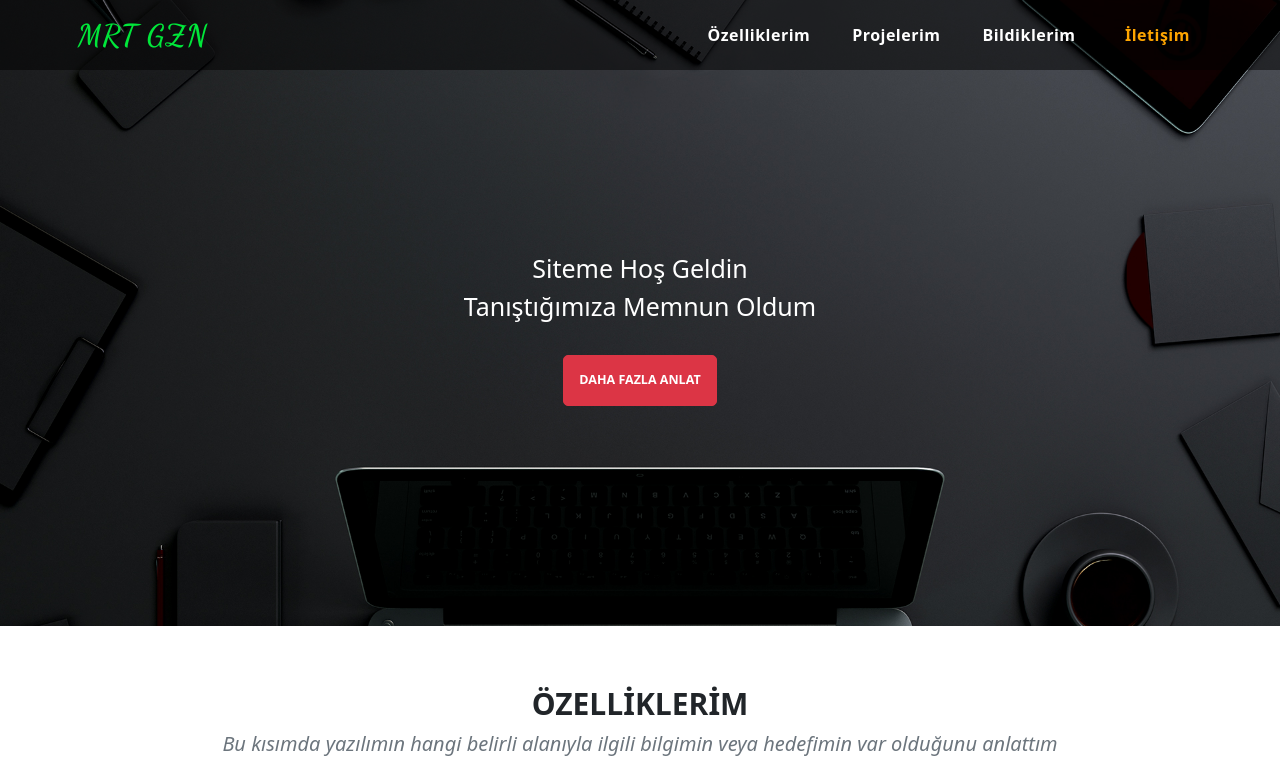
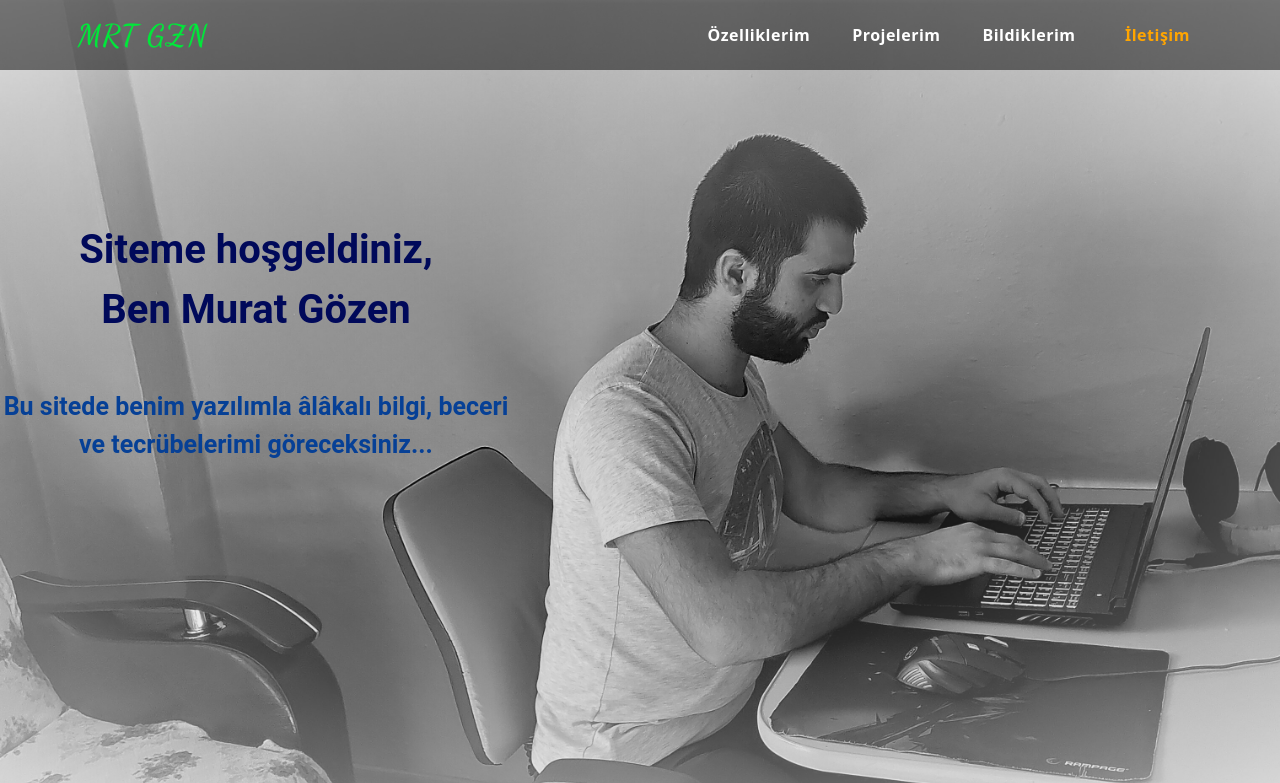
Before and after one commit to mrtgzn406/Benim_Sitemin_Taslagi, a plain HTML site: page index.html in a window 1280 px wide. Shown: the top 783 px of the page. Drawn offline with nearby package versions, Linux system fonts and the light colour scheme.

Commit message:
some changes were made in header section

```diff
--- a/css/Scss_Files/customized.scss
+++ b/css/Scss_Files/customized.scss
@@ -13,7 +13,6 @@ html{
 
     body{
         font-size: 1.6rem;
-
 
         nav{
             /*
@@ -76,15 +75,41 @@ html{
 
         header.backImage {
             /* todo header kısmı başlangıç*/
-
-            background-image: url(../../img/header.jpeg);
+            background-image: url(../../img/kapak_resmi7_2.jpg);
             background-repeat: no-repeat;
             background-attachment: scroll;
             background-position: center;
             background-size: cover;
-
+            // height: 100vh;
+            // bu height: özelliğine 100vh yazarak, header kısmınınnın yüksekliğini kullanıcının tarayıcıdaki yükseklik kadar olmasını sağladık, 100vh viewport'un yüksekliğinin %100'ünü al demektir, eğer 87vh yazsaydık o zaman da viewport yüksekliğinin %87'sini al demek olacaktı. Lakin böyle viewport'a bağlı olarak yükseklik değeri vermek kullanıcı tarayıcıyı dikey olarak küçülttüğünde sorun çıkarır. O yüzden sabit bir değer vermek daha mantıklıdır.
+            height: 85rem;
             padding-top: 15rem;
             padding-bottom: 15rem;
+            .kapsayici{
+                @import url('https://fonts.googleapis.com/css2?family=Dancing+Script:wght@400;700&family=Lobster&family=Marck+Script&family=Roboto:ital,wght@0,500;1,500&display=swap');
+                width: 40%;
+                text-align: center;
+                font-family: 'Roboto', sans-serif;
+                font-weight: bold;
+
+                .giris{
+                    color: rgb(0, 9, 90);
+                    font-size: 3rem;
+                    @media (min-width: 992px){
+                        font-size: 4rem;
+                    }
+                }
+                .aciklama{
+                    // color: chartreuse;
+                    // color: springgreen;
+                    color: rgb(6, 64, 150);
+                    font-size: 2rem;
+                    @media (min-width: 992px){
+                        font-size: 2.5rem;
+                    }
+                }
+            }
+
         }
 
 
@@ -153,6 +178,7 @@ html{
                 }
             }
         }
+
 
 
 
@@ -359,7 +385,7 @@ html{
         padding-top: 22rem !important;
         padding-bottom: 22rem !important;
     }
-    /* todo Bu kısım header kısmının medium genişlikten sonra nasıl davranacağı ile ilgilidir */
+    /* todo Bu kısım header kısmının xl genişlikten sonra nasıl davranacağı ile ilgilidir */
 }
 
 @media (min-width: 1200px){
--- a/index.html
+++ b/index.html
@@ -43,7 +43,6 @@
                         <li class="nav-item"><a href="#ozelliklerim" class="nav-link btn-close-canvas">Özelliklerim</a></li>
                         <li class="nav-item"><a href="#projelerim" class="nav-link btn-close-canvas">Projelerim</a></li>
                         <li class="nav-item"><a href="#bildiklerim" class="nav-link btn-close-canvas">Bildiklerim</a></li>
-                        <!-- <li class="nav-item"><a href="#team" class="nav-link btn-close-canvas">Team</a></li> -->
                         <li class="nav-item"><a href="#iletisim" class="nav-link btn-close-canvas">İletişim</a></li>
                     </ul>
                 </div>
@@ -55,11 +54,16 @@
 
 
     <!-- ! header start  -->
-    <header class="backImage text-white text-center">
-        <div class="container">
-            <div class="backImage-sub py-5 fs-1 text-capitalize">Siteme hoş geldin<br>Tanıştığımıza Memnun Oldum</div>
-            <a href="#ozelliklerim" class="btn btn-danger btn-lg p-lg-4  fw-bolder">DAHA FAZLA ANLAT</a>
+
+    <header class="backImage">
+        <div class="kapsayici">
+            <div class="giris">Siteme hoşgeldiniz,<br>Ben Murat Gözen</div>
+            <br><br>
+            <div class="aciklama">Bu sitede benim yazılımla âlâkalı bilgi, beceri ve tecrübelerimi göreceksiniz...</div>
+
         </div>
+
+
     </header>
     <!-- ! header end -->
 
```
Also changed, not shown: css/Css_Files/customized.css, img/kapak_resmi7_2.jpg (added), 9 other files.
